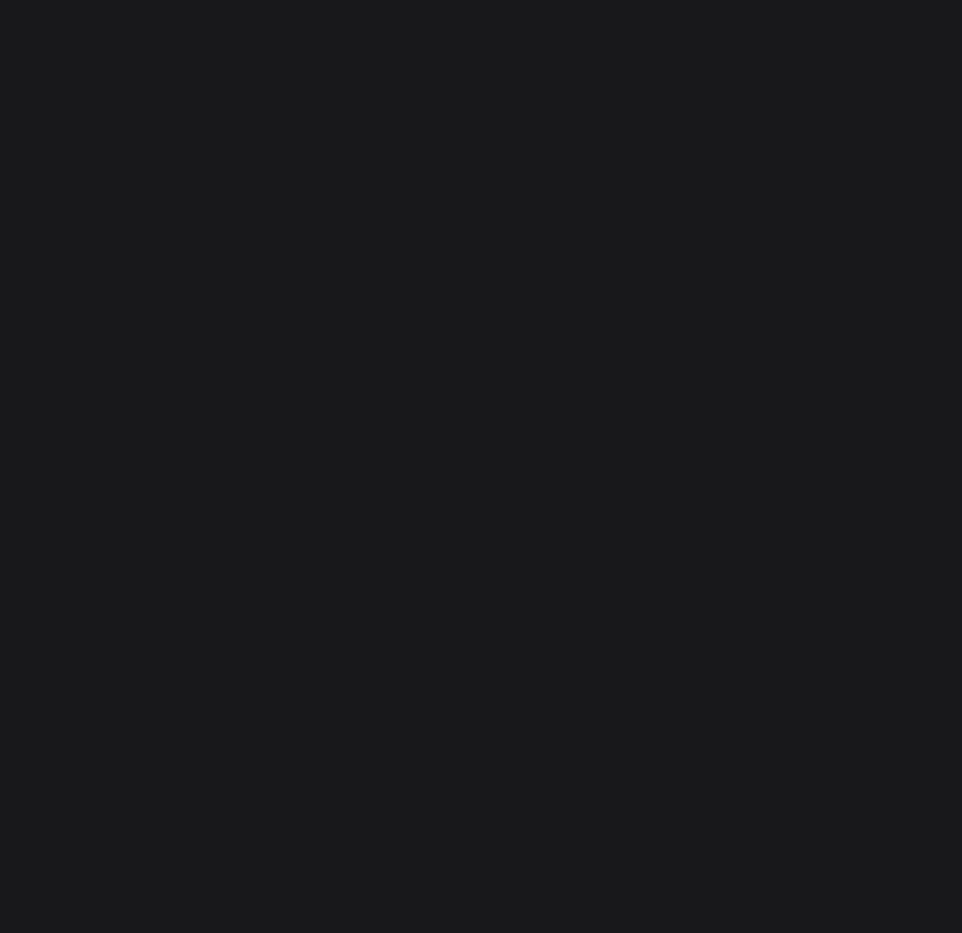
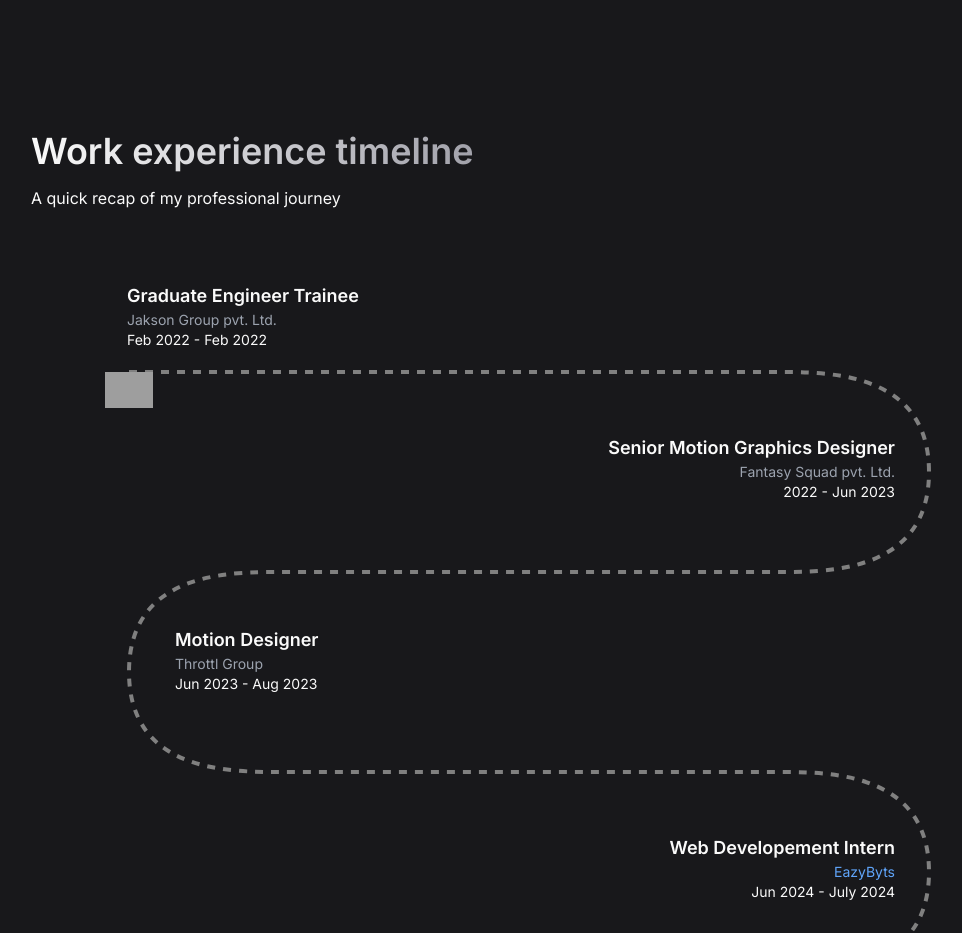
Before and after one commit to SinghHridyansh/Portfolio, a React (Vite) app: page / in a window 1280 px wide. Shown: the part 1860-2793 px from the top of the page, without its empty margins (113-1075 px from the left). Built offline with nearby package versions, Linux system fonts and the light colour scheme; grey boxes are pictures that could not be loaded.

Commit message:
Experience section addded

```diff
--- a/src/App.jsx
+++ b/src/App.jsx
@@ -16,6 +16,7 @@ import Work from "./components/Work";
 import Review from "./components/Review";
 import Contact from "./components/Contact";
 import Footer from "./components/Footer";
+import Experience from "./components/Experience";
 
 const App = () => {
   useGSAP(() => {
@@ -44,6 +45,7 @@ const App = () => {
         <Hero />
         <About />
         <Skill />
+        <Experience />
         <Work />
         <Review />
         <Contact />
--- a/src/components/About.jsx
+++ b/src/components/About.jsx
@@ -3,11 +3,11 @@ import React from "react";
 const aboutItems = [
   {
     label: "Project done",
-    number: 25,
+    number: 20,
   },
   {
     label: "Years of experience",
-    number: 2,
+    number: 1,
   },
 ];
 
--- a/src/components/Contact.jsx
+++ b/src/components/Contact.jsx
@@ -85,8 +85,7 @@ const Contact = () => {
           </h2>
 
           <p className="text-zinc-400 mt-3 mb-8 max-w-[50ch] lg:max-w-[30ch] reveal-up">
-            Reach out today to discuss your project needs and start
-            collaborating on something amazing!
+            Reach out today to discuss our next collaboration!
           </p>
 
           <div className="flex items-center gap-2 mt-auto">
--- /dev/null
+++ b/src/components/Experience.jsx
@@ -0,0 +1,192 @@
+import React, { useEffect, useRef } from "react";
+import gsap from "gsap";
+import ScrollTrigger from "gsap/ScrollTrigger";
+import { MotionPathPlugin } from "gsap/MotionPathPlugin";
+
+gsap.registerPlugin(ScrollTrigger, MotionPathPlugin);
+
+const Experience = () => {
+  const planeRef = useRef(null);
+  const pathRef = useRef(null);
+  const solidLineRef = useRef(null);
+
+  useEffect(() => {
+    const path = pathRef.current;
+    const solidLine = solidLineRef.current;
+    const plane = planeRef.current;
+
+    if (!path || !solidLine || !plane) return;
+
+    const pathLength = path.getTotalLength();
+    gsap.set(plane, { opacity: 1 });
+
+    // Animate plane manually along the path
+    gsap.to(plane, {
+      scrollTrigger: {
+        trigger: path,
+        start: "top 80%",
+        end: "bottom 30%",
+        scrub: 1,
+        // markers: true,
+      },
+      motionPath: {
+        path: path,
+        align: path,
+        autoRotate: true,
+        alignOrigin: [0.5, 0.5],
+      },
+    });
+    // Dotted line turning into a solid path
+    gsap.fromTo(
+      solidLine,
+      { strokeDasharray: pathLength, strokeDashoffset: pathLength },
+      {
+        strokeDashoffset: 0,
+        scrollTrigger: {
+          trigger: path,
+          start: "top 80%",
+          end: "bottom 30%",
+          scrub: 1,
+        },
+      }
+    );
+  }, [pathRef, solidLineRef, planeRef]);
+
+  return (
+    <section
+      // className="relative flex flex-col items-center justify-center py-20 bg-gray-900 text-white "
+      className="hidden md:hidden relative section lg:flex flex-col items-center justify-center "
+      id="experience"
+    >
+      <div className="container flex flex-col justify-center items-center ">
+        {/* <h2 className="text-4xl font-bold mb-10">Work Experience</h2> */}
+        <div className="w-full">
+          <h2 className="headline-2 ">Work experience timeline</h2>
+          <p className="text-zonc-400 mt-3 mb-8 max-w-[50ch] ">
+            A quick recap of my professional journey
+          </p>
+        </div>
+
+        <div className="relative w-full max-w-4xl h-[900px]  ">
+          {/* h-[650px] */}
+          {/* SVG Timeline Path */}
+          <svg className="py-20 absolute w-full h-full flex justify-center items-center ">
+            <path
+              ref={pathRef}
+              // d="M100,50 Q300,200 500,50 T900,50"
+
+              //     d="M 50 50
+              //  L 600 50
+              //  C 650 50 750 50 750 150
+              //  C 750 250 650 250 600 250
+              //  L 150 250
+              //  C 100 250 50 300 50 350
+              //  C 50 400 100 450 150 450
+              //  L 750 450"
+
+              //     d="M 50 50
+              //  L 600 50
+              //  C 650 50 750 50 750 150
+              //  C 750 250 650 250 600 250
+              //  L 150 250
+              //  C 100 250 50 300 50 350
+              //  C 50 400 100 450 150 450
+              //  L 750 450"
+              // maybe final one
+              d="M 50 50 L 700 50 C 750 50 850 50 850 150 C 850 250 750 250 700 250 L 200 250 C 150 250 50 250 50 350 C 50 450 150 450 200 450 L 700 450 C 750 450 850 450 850 550 C 850 650 750 650 700 650 L 50 650 "
+              // d="M 50 50 L 700 50 C 750 50 850 50 850 150 C 850 250 750 250 700 250 L 200 250 C 150 250 50 250 50 350 C 50 450 150 450 200 450 L 850 450 "
+              stroke="gray"
+              strokeWidth="4"
+              strokeDasharray="8,8"
+              fill="none"
+            />
+            <path
+              ref={solidLineRef}
+              //     d="M 50 50
+              //  L 600 50
+              //  C 650 50 750 50 750 150
+              //  C 750 250 650 250 600 250
+              //  L 150 250
+              //  C 100 250 50 300 50 350
+              //  C 50 400 100 450 150 450
+              //  L 750 450"
+              //     d="M 50 50
+              // L 600 50
+              // C 650 50 750 50 750 150
+              // C 750 250 650 250 600 250
+              // L 150 250
+              // C 100 250 50 300 50 350
+              // C 50 400 100 450 150 450
+              // L 750 450"
+
+              // Maybe final one
+              d="M 50 50 L 700 50 C 750 50 850 50 850 150 C 850 250 750 250 700 250 L 200 250 C 150 250 50 250 50 350 C 50 450 150 450 200 450 L 700 450 C 750 450 850 450 850 550 C 850 650 750 650 700 650 L 50 650"
+              // d="M 50 50 L 700 50 C 750 50 850 50 850 150 C 850 250 750 250 700 250 L 200 250 C 150 250 50 250 50 350 C 50 450 150 450 200 450 L 850 450 "
+              stroke="#38bdf8"
+              strokeWidth="4"
+              fill="none"
+              strokeDasharray="1000"
+              strokeDashoffset="1000"
+            />
+          </svg>
+
+          {/* Airplane */}
+          <img
+            ref={planeRef}
+            src="https://cdn-icons-png.flaticon.com/128/8213/8213522.png"
+            alt="Plane"
+            className="absolute w-12 opacity-0"
+          />
+
+          {/* Work Experience Entries */}
+          <div className="text-left absolute top-10 left-12">
+            <p className="text-lg font-semibold">Graduate Engineer Trainee</p>
+            <p className="text-sm text-gray-400">Jakson Group pvt. Ltd.</p>
+            <p className="text-sm">Feb 2022 - Feb 2022</p>
+          </div>
+
+          <div className="text-right absolute top-48 right-20 ">
+            <p className="text-lg font-semibold">
+              Senior Motion Graphics Designer
+            </p>
+            <p className="text-sm text-gray-400">Fantasy Squad pvt. Ltd.</p>
+            <p className="text-sm">2022 - Jun 2023</p>
+          </div>
+
+          <div className="text-left absolute top-96 left-24">
+            <p className="text-lg font-semibold">Motion Designer</p>
+            <p className="text-sm text-gray-400">Throttl Group</p>
+            <p className="text-sm">Jun 2023 - Aug 2023</p>
+          </div>
+
+          <div className="text-right absolute bottom-60 right-20">
+            <p className="text-lg font-semibold">Web Developement Intern</p>
+            <p className="text-sm text-blue-400">EazyByts</p>
+            <p className="text-sm">Jun 2024 - July 2024</p>
+          </div>
+
+          <div className="text-left absolute bottom-20 left-12">
+            <p className="text-lg font-semibold">Full Stack Web Developer</p>
+            <p className="text-sm text-blue-400">
+              Triumph Adventure Experience Spain
+            </p>
+            <p className="text-sm">September 2024 - Present</p>
+          </div>
+        </div>
+      </div>
+    </section>
+  );
+};
+
+export default Experience;
+
+{
+  /* <section className="section">
+  <div className="container">
+    <h2 className="headline-2 reveal-up">Work experience timeline</h2>
+    <p className="text-zonc-400 mt-3 mb-8 max-w-[50ch] reveal-up">
+      A quick recap of my professional journey
+    </p>
+  </div>
+</section>; */
+}
--- a/src/components/Footer.jsx
+++ b/src/components/Footer.jsx
@@ -54,12 +54,14 @@ const Footer = () => {
         <div className="lg:grid lg:grid-cols-2">
           <div className="mb-10 ">
             <h2 className="headline-1 mb-8 lg:max-w-[12ch] reveal-up">
-              Let&apos;s work together today!
+              {/* Let&apos;s work together today! */}
+              Let&apos;s get in touch!
             </h2>
 
             <ButtonPrimary
               href="mailto:work.hridyansh@gmail.com"
-              label="Start project"
+              // label="Start project"
+              label="Contact me!"
               icon="chevron_right"
               classes="reveal-up"
             />
--- a/src/components/Hero.jsx
+++ b/src/components/Hero.jsx
@@ -20,12 +20,15 @@ const Hero = () => {
               <span className="relative w-2 h-2 rounded-full bg-emerald-400">
                 <span className="absolute inset-0 rounded-full bg-emerald-400 animate-ping"></span>
               </span>
-              Available for work
+              {/* Available for work */}
+              <span className="text-white">Full Stack Web Developer </span> @
+              Triumph Adventure Experience Spain
             </div>
           </div>
 
           <h2 className="headline-1 max-w-[15ch] sm:max-w-[20ch] lg:max-w-[15ch] mt-5 mb-8 lg:mb-10">
-            Building Scalable Modern Websites for the Future
+            {/* Building Scalable Modern Websites for the Future */}A Full Stack
+            Developer in love with design
           </h2>
 
           <div className="flex items-center gap-3">
--- a/src/components/NavBar.jsx
+++ b/src/components/NavBar.jsx
@@ -40,6 +40,11 @@ const NavBar = ({ navOpen }) => {
       link: "#about",
       className: "nav-link",
     },
+    // {
+    //   label: "Experience",
+    //   link: "#experience",
+    //   className: "nav-link",
+    // },
     {
       label: "Work",
       link: "#work",
--- a/src/components/Review.jsx
+++ b/src/components/Review.jsx
@@ -68,7 +68,7 @@ const Review = () => {
   return (
     <section className="section overflow-hidden" id="reviews">
       <div className="container">
-        <h2 className="headline-2 mb-8 reveal-up">What our customers say</h2>
+        <h2 className="headline-2 mb-8 reveal-up">What my collaborators say</h2>
 
         <div className="scrub-slide flex items-stretch gap-3 w-fit ">
           {reviews.map(({ content, name, imgSrc, company }, key) => (
```
